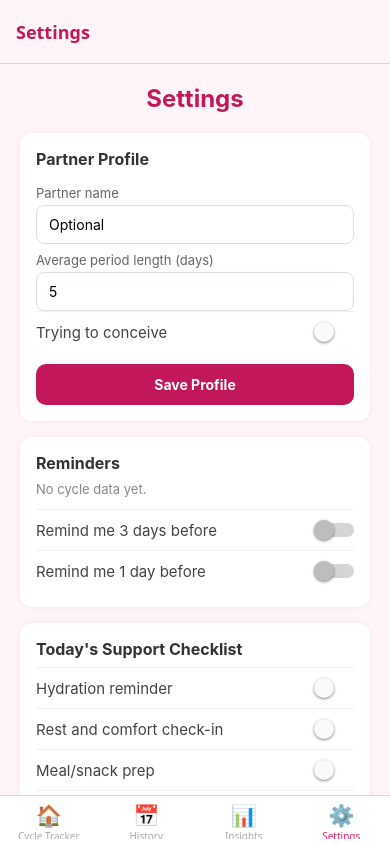
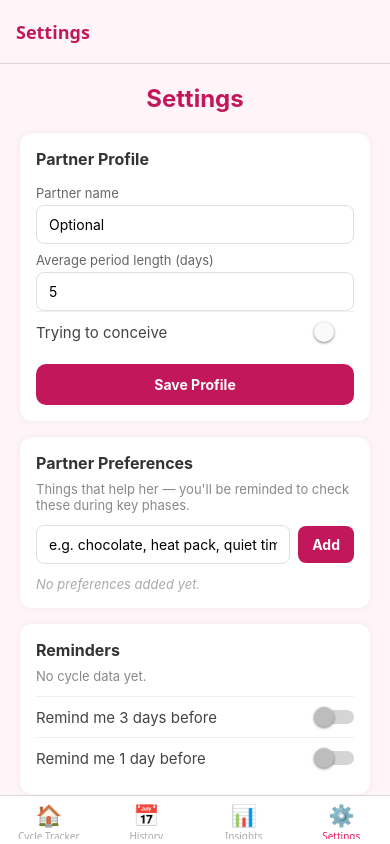
Before and after one commit to nathanshabach-hub/mens-cycle-tracker, a React Native app: screen /Settings in a window 390 px wide. Built offline with nearby package versions, Linux system fonts and the light colour scheme; what expo-notifications would draw is missing.

Commit message:
Add partner preferences personalisation feature

```diff
--- a/src/screens/HomeScreen.tsx
+++ b/src/screens/HomeScreen.tsx
@@ -25,6 +25,7 @@ export default function HomeScreen() {
   const [dailyTip, setDailyTip] = useState('');
   const [partnerName, setPartnerName] = useState('');
   const [trendLengths, setTrendLengths] = useState<number[]>([]);
+  const [partnerPreferences, setPartnerPreferences] = useState<string[]>([]);
   const [showForm, setShowForm] = useState(false);
   const [selectedDate, setSelectedDate] = useState(format(new Date(), 'yyyy-MM-dd'));
   const [selectedMood, setSelectedMood] = useState<MoodOption>('Neutral');
@@ -48,6 +49,7 @@ export default function HomeScreen() {
     setTrendLengths(getRecentCycleLengths(data));
     setDailyTip(getDailySupportTip(today, forecast, profile));
     setPartnerName(profile.partnerName);
+    setPartnerPreferences(profile.partnerPreferences ?? []);
   }, []);
 
   useEffect(() => { load(); }, [load]);
@@ -130,6 +132,21 @@ export default function HomeScreen() {
         <Text style={styles.tipText}>{dailyTip}</Text>
       </View>
 
+      {partnerPreferences.length > 0 && (
+        <View style={[styles.card, styles.prefCard]}>
+          <Text style={styles.cardLabel}>
+            {partnerName ? `${partnerName}'s Comfort Checklist` : 'Partner Comfort Checklist'}
+          </Text>
+          <Text style={styles.helperText}>Check if she needs any of these:</Text>
+          {partnerPreferences.map((item) => (
+            <View key={item} style={styles.prefRow}>
+              <Text style={styles.prefBullet}>•</Text>
+              <Text style={styles.prefItem}>{item}</Text>
+            </View>
+          ))}
+        </View>
+      )}
+
       <TouchableOpacity style={styles.logButton} onPress={() => setShowForm(!showForm)}>
         <Text style={styles.logButtonText}>{showForm ? 'Cancel' : '+ Log Cycle Start'}</Text>
       </TouchableOpacity>
@@ -207,6 +224,10 @@ const styles = StyleSheet.create({
   cardValue: { fontSize: 22, fontWeight: '600', color: '#333' },
   importantCard: { borderLeftWidth: 4, borderLeftColor: '#00897B' },
   tipCard: { borderLeftWidth: 4, borderLeftColor: '#FF9800' },
+  prefCard: { borderLeftWidth: 4, borderLeftColor: '#AB47BC' },
+  prefRow: { flexDirection: 'row', alignItems: 'center', marginTop: 8 },
+  prefBullet: { fontSize: 18, color: '#AB47BC', marginRight: 8, lineHeight: 22 },
+  prefItem: { fontSize: 15, color: '#333' },
   helperText: { marginTop: 6, fontSize: 13, color: '#5f6b6b' },
   tipText: { marginTop: 8, fontSize: 15, color: '#53434b', lineHeight: 22 },
   trendWrap: { flexDirection: 'row', alignItems: 'flex-end', gap: 8, marginTop: 10 },
--- a/src/screens/SettingsScreen.tsx
+++ b/src/screens/SettingsScreen.tsx
@@ -67,6 +67,8 @@ export default function SettingsScreen() {
   const [tryingToConceive, setTryingToConceive] = useState(false);
   const [averagePeriodLength, setAveragePeriodLength] = useState('5');
   const [todayActions, setTodayActions] = useState<string[]>([]);
+  const [partnerPreferences, setPartnerPreferences] = useState<string[]>([]);
+  const [newPreference, setNewPreference] = useState('');
 
   const load = useCallback(async () => {
     const entries = await getCycleEntries();
@@ -80,6 +82,7 @@ export default function SettingsScreen() {
     setTryingToConceive(profile.tryingToConceive);
     setAveragePeriodLength(String(profile.averagePeriodLength));
     setTodayActions(actions);
+    setPartnerPreferences(profile.partnerPreferences ?? []);
   }, []);
 
   useEffect(() => { load(); }, [load]);
@@ -123,8 +126,27 @@ export default function SettingsScreen() {
       partnerName: partnerName.trim(),
       tryingToConceive,
       averagePeriodLength: periodLengthNum,
+      partnerPreferences,
     });
     Alert.alert('Saved', 'Partner profile updated successfully.');
+  };
+
+  const handleAddPreference = async () => {
+    const trimmed = newPreference.trim();
+    if (!trimmed) return;
+    if (partnerPreferences.map((p) => p.toLowerCase()).includes(trimmed.toLowerCase())) return;
+    const updated = [...partnerPreferences, trimmed];
+    setPartnerPreferences(updated);
+    setNewPreference('');
+    const profile = await getPartnerProfile();
+    await savePartnerProfile({ ...profile, partnerPreferences: updated });
+  };
+
+  const handleRemovePreference = async (item: string) => {
+    const updated = partnerPreferences.filter((p) => p !== item);
+    setPartnerPreferences(updated);
+    const profile = await getPartnerProfile();
+    await savePartnerProfile({ ...profile, partnerPreferences: updated });
   };
 
   const handleToggleAction = async (action: string) => {
@@ -172,6 +194,40 @@ export default function SettingsScreen() {
         <TouchableOpacity style={styles.saveButton} onPress={handleSaveProfile}>
           <Text style={styles.saveButtonText}>Save Profile</Text>
         </TouchableOpacity>
+      </View>
+
+      <View style={styles.card}>
+        <Text style={styles.sectionTitle}>Partner Preferences</Text>
+        <Text style={styles.sub}>
+          Things that help her — you'll be reminded to check these during key phases.
+        </Text>
+
+        <View style={styles.addRow}>
+          <TextInput
+            style={[styles.input, styles.prefInput]}
+            value={newPreference}
+            onChangeText={setNewPreference}
+            placeholder="e.g. chocolate, heat pack, quiet time"
+            maxLength={40}
+            onSubmitEditing={handleAddPreference}
+            returnKeyType="done"
+          />
+          <TouchableOpacity style={styles.addButton} onPress={handleAddPreference}>
+            <Text style={styles.addButtonText}>Add</Text>
+          </TouchableOpacity>
+        </View>
+
+        {partnerPreferences.length === 0 && (
+          <Text style={styles.emptyPref}>No preferences added yet.</Text>
+        )}
+        {partnerPreferences.map((item) => (
+          <View key={item} style={styles.prefItem}>
+            <Text style={styles.prefText}>{item}</Text>
+            <TouchableOpacity onPress={() => handleRemovePreference(item)} hitSlop={{ top: 8, bottom: 8, left: 8, right: 8 }}>
+              <Text style={styles.prefRemove}>✕</Text>
+            </TouchableOpacity>
+          </View>
+        ))}
       </View>
 
       <View style={styles.card}>
@@ -256,4 +312,25 @@ const styles = StyleSheet.create({
   },
   saveButtonText: { color: '#fff', fontWeight: '700' },
   about: { fontSize: 14, color: '#666', lineHeight: 22 },
+  addRow: { flexDirection: 'row', alignItems: 'center', gap: 8, marginBottom: 8 },
+  prefInput: { flex: 1, marginBottom: 0 },
+  addButton: {
+    backgroundColor: '#C2185B',
+    borderRadius: 8,
+    paddingHorizontal: 14,
+    paddingVertical: 10,
+  },
+  addButtonText: { color: '#fff', fontWeight: '700', fontSize: 14 },
+  prefItem: {
+    flexDirection: 'row',
+    alignItems: 'center',
+    justifyContent: 'space-between',
+    paddingVertical: 9,
+    paddingHorizontal: 4,
+    borderTopWidth: 1,
+    borderTopColor: '#f0f0f0',
+  },
+  prefText: { fontSize: 15, color: '#333', flex: 1 },
+  prefRemove: { fontSize: 16, color: '#aaa', paddingLeft: 12 },
+  emptyPref: { fontSize: 13, color: '#aaa', marginTop: 4, fontStyle: 'italic' },
 });
--- a/src/types/index.ts
+++ b/src/types/index.ts
@@ -18,6 +18,7 @@ export interface PartnerProfile {
   partnerName: string;
   tryingToConceive: boolean;
   averagePeriodLength: number;
+  partnerPreferences: string[];
 }
 
 export type MoodOption = 'Happy' | 'Neutral' | 'Irritable' | 'Sad' | 'Anxious' | 'Energetic';
--- a/src/utils/storage.ts
+++ b/src/utils/storage.ts
@@ -15,6 +15,7 @@ export const DEFAULT_PARTNER_PROFILE: PartnerProfile = {
   partnerName: '',
   tryingToConceive: false,
   averagePeriodLength: 5,
+  partnerPreferences: [],
 };
 
 export async function getCycleEntries(): Promise<CycleEntry[]> {
```
